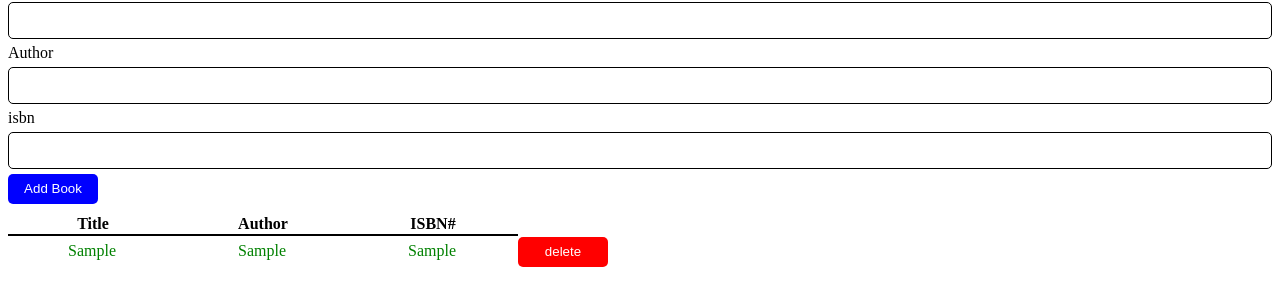
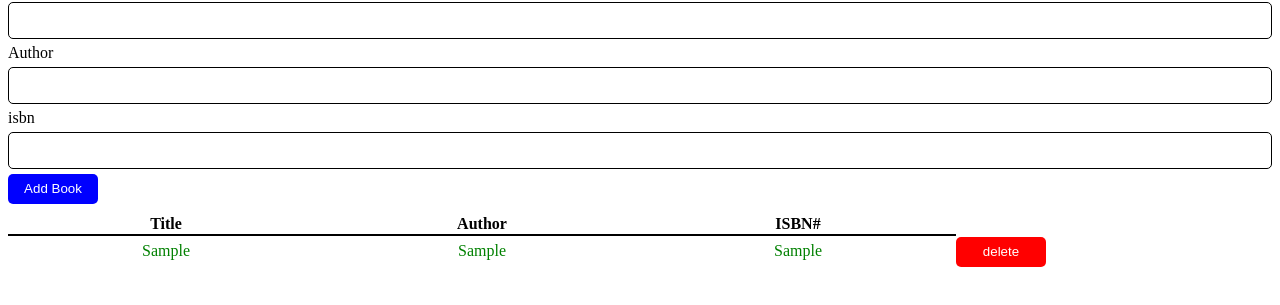
Before and after one commit to acciojob/book-list-saivivek122, a website: page main.html in a window 1280 px wide. Both pictures are taken after typing "Sample", "Sample", "Sample" into the empty fields and a click on the button "Add Book". Shown: the part 101-406 px from the top of the page. Drawn offline with Linux system fonts and the light colour scheme.

Commit message:
created a submission

```diff
--- a/script.js
+++ b/script.js
@@ -14,16 +14,19 @@ function getBookDetails(){
 	let deleteButton=document.createElement("button");
 	deleteButton.id="delete"
 	deleteButton.textContent="delete";
-	let td1=tr.insertCell();
+	let td1=document.createElement("td");
 	td1.className="tabledata"
-	let td2=tr.insertCell();
+	let td2=document.createElement("td");
 	td2.className="tabledata"
-	let td3=tr.insertCell();
+	let td3=document.createElement("td")
 	td3.className="tabledata";
-	tr.appendChild(deleteButton);
 	td1.textContent=title.value;
 	td2.textContent=author.value;
 	td3.textContent=isbn.value;
+	tr.appendChild(td1);
+	tr.appendChild(td2);
+	tr.appendChild(td3);
+	tr.appendChild(deleteButton);
 	title.value="";
 	author.value="";
 	isbn.value=""
--- a/styles.css
+++ b/styles.css
@@ -1,7 +1,8 @@
 /*  your css code here. If applicable */
 .table{
 	margin-top:10px;
-	width:600px;
+	width:100%;
+	table-layout:fixed;
 }
 table,th,td{
 	border-collapse:collapse;
@@ -9,15 +10,16 @@ table,th,td{
 }
 th{
 	border-bottom:2px solid black;
+	text-align:center;
 }
 thead{
 	width:600px
 }
 .tabledata{
 	color:green;
-	padding-left:60px;
 	width:800px;
 	margin:10px;
+	text-align:center;
 }
 
 .form-group{
```
